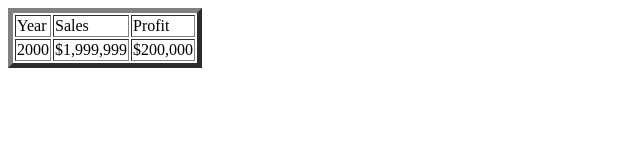
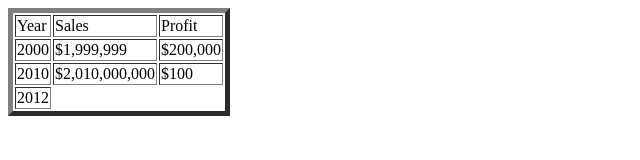
Before and after one commit to jederickb/jederickb.github.io, a plain HTML site: page table.html in a window 1280 px wide. Shown: the whole page, without its empty margins (0-640 px from the left). Drawn offline with Linux system fonts and the light colour scheme.

Commit message:
Update table.html

```diff
--- a/table.html
+++ b/table.html
@@ -11,6 +11,14 @@
         <td>$1,999,999</td>
         <td>$200,000</td>
     </tr>
+    <tr>
+        <td>2010</td>
+        <td>$2,010,000,000</td>
+        <td>$100</td>
+    </tr>
+    <tr>
+        <td>2012</td>
+    </tr>
 </table>
 </body>
 </html>
```
